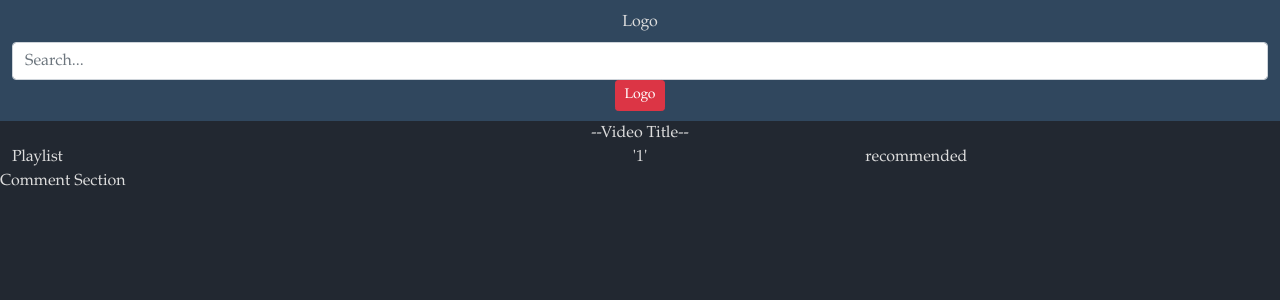
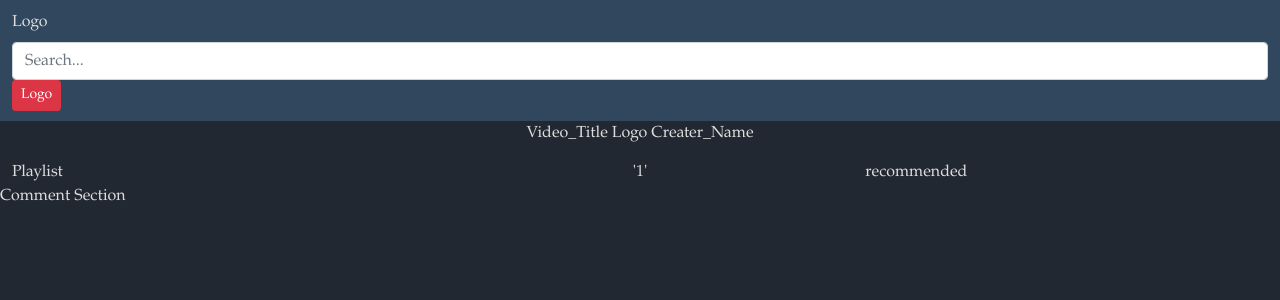
Before and after one commit to CMolitoris/YouTubeClone, a React (Create React App) app: page / in a window 1280 px wide. Shown: the top 300 px of the page. Built offline with nearby package versions, Linux system fonts and the light colour scheme.

Commit message:
Video Title Spacing
Video Title Spacing

```diff
--- a/src/components/Header/Header.jsx
+++ b/src/components/Header/Header.jsx
@@ -7,7 +7,7 @@ const Header = () => {
 
 
     return (
-            <div className='col text-center header-color header-style'>
+            <div className='header-color header-style'>
                 <SearchBar />
             </div>
      );
--- a/src/components/Header/SearchBar/SearchBar.jsx
+++ b/src/components/Header/SearchBar/SearchBar.jsx
@@ -21,7 +21,7 @@ const SearchBar = () => {
     }
 
     return (
-        <Col>
+        <div>
             <Form onSubmit={handleSubmit} className='get'>
                 <Col>
                     <Form.Label>Logo</Form.Label>
@@ -32,9 +32,8 @@ const SearchBar = () => {
                 <Col>
                     <Button type='submit' className='btn btn-sm btn-danger'>Logo</Button>
                 </Col>
-
             </Form>
-        </Col>
+        </div>
      );
 }
 
--- a/src/components/VideoTitle/VideoTitle.css
+++ b/src/components/VideoTitle/VideoTitle.css
@@ -0,0 +1,4 @@
+.title-spacing{
+    margin-top: 15px;
+    margin-bottom: 15px;
+}
--- a/src/components/VideoTitle/VideoTitle.jsx
+++ b/src/components/VideoTitle/VideoTitle.jsx
@@ -1,13 +1,15 @@
 import React from 'react';
+import './VideoTitle.css';
+import Col from 'react-bootstrap/Col'
 
 
-const VideoTitle = () => {
+const VideoTitle = (props) => {
 
 
     return (
-            <div className='col text-center'>
-                --Video Title--
-            </div>
+            <Col className='text-center title-spacing'>
+               Video_Title Logo Creater_Name
+            </Col>
     );
 }
 
```
